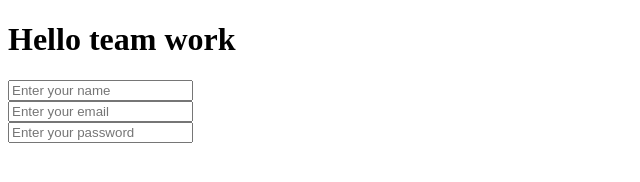
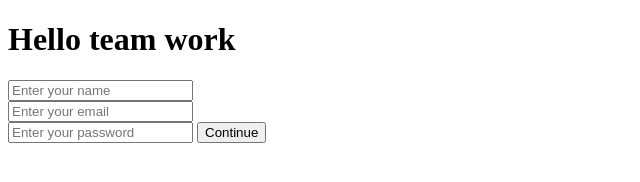
Before and after one commit to Roeurn-007/demo-git-commit, a plain HTML site: page index.html in a window 1280 px wide. Shown: the whole page, without its empty margins (0-640 px from the left). Drawn offline with Linux system fonts and the light colour scheme.

Commit message:
test: add button continue

```diff
--- a/index.html
+++ b/index.html
@@ -12,6 +12,7 @@
             <input type="text" placeholder="Enter your name"> <br>
             <input type="email" placeholder="Enter your email"><br>
             <input type="password" placeholder="Enter your password">
+            <button>Continue</button>
         </form>
     </div>
 
```
